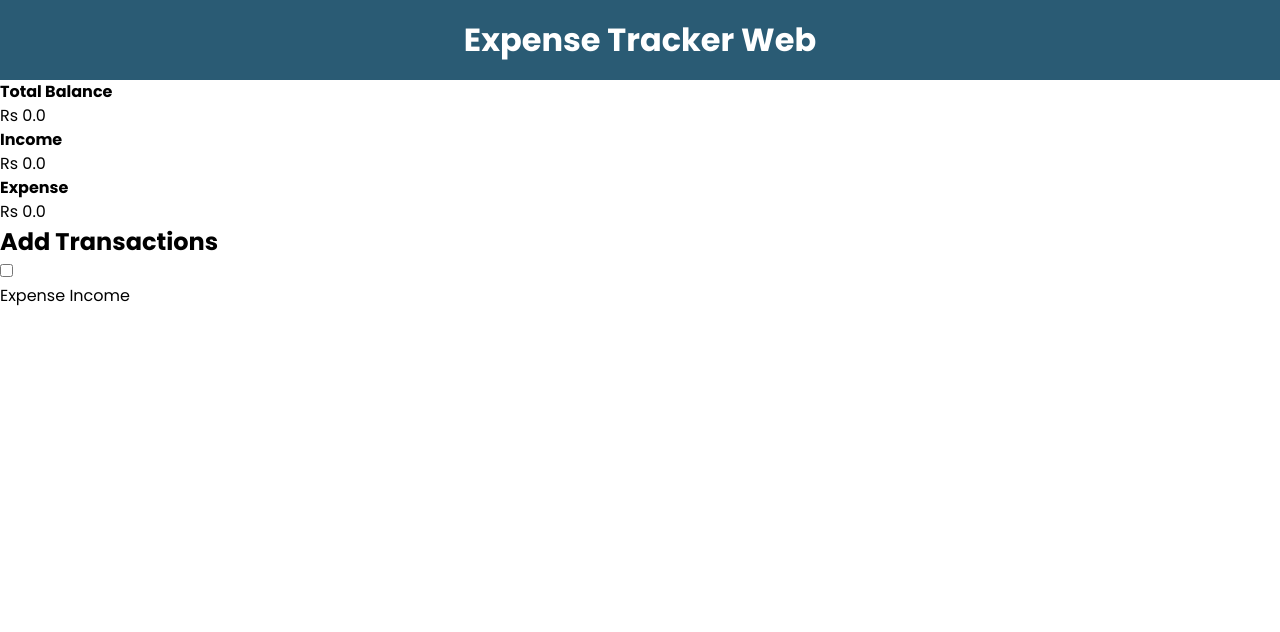
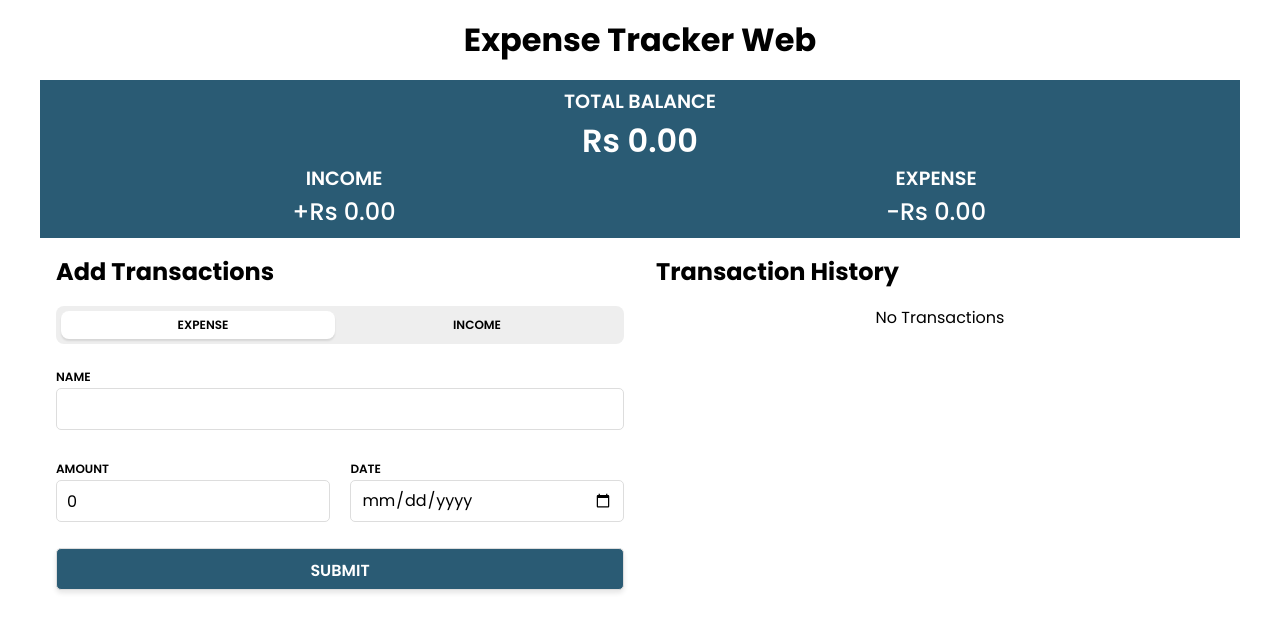
Before and after one commit to haiderali0509/Expense-Tracker-Web, a plain HTML site: page index.html in a window 1280 px wide. Drawn offline with Linux system fonts and the light colour scheme.

Commit message:
Make a functional expense tracker

```diff
--- a/index.html
+++ b/index.html
@@ -9,33 +9,53 @@
   <body>
     <h1>Expense Tracker Web</h1>
     <main>
-      <header>
+      <header id="first">
         <div>
-          <h4>Total Balance</h4>
+          <h5>Total Balance</h5>
           <span id="balance">Rs 0.0</span>
         </div>
         <div>
-          <h4>Income</h4>
+          <h5>Income</h5>
           <span id="income">Rs 0.0</span>
         </div>
         <div>
-          <h4>Expense</h4>
+          <h5>Expense</h5>
           <span id="expense">Rs 0.0</span>
         </div>
       </header>
-      <section>
+      <section id="second">
         <h2>Add Transactions</h2>
         <form id="transactionForm">
-          <label for="type">
-            <input type="checkbox" name="type" id="type" />
-            <div class="options">
-              <span>Expense</span>
-              <span>Income</span>
+            <div>
+                <label for="type">
+                    <input type="checkbox" name="type" id="type" />
+                    <div class="option">
+                        <span>Expense</span>
+                        <span>Income</span>
+                    </div>
+                </label>
             </div>
-          </label>
+            <div>
+                <label for="name">Name</label>
+                <input type="text" name="name" id="name" required>
+            </div>
+            <div>
+                <label for="amount">Amount</label>
+                <input type="number" value="0" min="1" step="1" name="amount" id="amount" required>
+            </div>
+            <div>
+                <label for="date">Date</label>
+                <input type="date" name="date" id="date" required>
+            </div>
+            <button type="submit">Submit</button>
         </form>
       </section>
-      <section></section>
+      <section id="third">
+        <h2>Transaction History</h2>
+        <ul id="transactionList"></ul>
+        <div id="status"></div>
+      </section>
     </main>
+    <script src="script.js"></script>
   </body>
 </html>
--- a/script.js
+++ b/script.js
@@ -0,0 +1,81 @@
+const transactions = JSON.parse(localStorage.getItem("transactions")) || [];
+const formatter = new Intl.NumberFormat("ur-PK", {
+  style: "currency",
+  currency: "PKR",
+  signDisplay: "always",
+});
+const balanceFormatter = new Intl.NumberFormat("ur-PK", {
+  style: "currency",
+  currency: "PKR",
+  signDisplay: "never", // Change signDisplay to "never"
+});
+const list = document.getElementById("transactionList");
+const status = document.getElementById("status");
+const form = document.getElementById("transactionForm");
+form.addEventListener("submit", addTransaction);
+const income = document.getElementById("income");
+const expense = document.getElementById("expense");
+const balance = document.getElementById("balance");
+
+// Update Total
+function updateTotal() {
+  const incomeTotal = transactions
+    .filter((transaction) => transaction.type === "income")
+    .reduce((total, transaction) => total + transaction.amount, 0);
+  const expenseTotal = transactions
+    .filter((transaction) => transaction.type === "expense")
+    .reduce((total, transaction) => total + transaction.amount, 0);
+  const balanceTotal = incomeTotal - expenseTotal;
+  income.textContent = formatter.format(incomeTotal);
+  expense.textContent = formatter.format(expenseTotal * -1);
+  balance.textContent = balanceFormatter.format(balanceTotal);
+}
+
+// Show List
+function renderList() {
+  list.innerHTML = "";
+  if (transactions.length === 0) {
+    status.textContent = "No Transactions";
+    return;
+  }
+  status.textContent = "";
+  transactions.forEach(({ name, amount, date, type }) => {
+    const sign = type === "income" ? 1 : -1;
+    const li = document.createElement("li");
+    li.innerHTML = `
+      <div class="name">
+        <h4>${name}</h4>
+        <p>${new Date(date).toLocaleDateString()}</p>
+      </div>
+      <div class="amount ${type}">
+        <span>${formatter.format(amount * sign)}</span>
+      </div>
+    `;
+    list.appendChild(li);
+  });
+}
+
+// Add Transaction
+function addTransaction(e) {
+  e.preventDefault();
+  const formData = new FormData(this);
+  transactions.push({
+    id: transactions.length + 1,
+    name: formData.get("name"),
+    amount: parseFloat(formData.get("amount")),
+    date: new Date(formData.get("date")),
+    type: "on" === formData.get("type") ? "income" : "expense",
+  });
+  this.reset();
+  saveTransactions();
+  updateTotal();
+  renderList();
+}
+
+function saveTransactions() {
+  transactions.sort((a, b) => new Date(b.date) - new Date(a.date));
+  localStorage.setItem("transactions", JSON.stringify(transactions));
+}
+
+renderList();
+updateTotal();
--- a/style.css
+++ b/style.css
@@ -24,18 +24,168 @@ img, picture, video, canvas, svg {
 }
 input, button, textarea, select {
     font: inherit;
+    width: 100%;
 }
 :root{
     --main-color:#2A5B74;
+    --light-color:#fff;
 
 }
 h1{
     text-align: center;
-    background-color: var(--main-color);
-    color: #fff;
+    /* background-color: var(--main-color); */
+    /* color: var(--light-color); */
     padding: 1rem;
 }
 main{
+    max-width: 1200px;
+    margin: 0 auto;
+    display: flex;
     display: grid;
+    grid-template-areas: "header header"
+                        "form history";
+    grid-template-columns: 1fr 1fr;
+}
+#first{
+    grid-area: header;
+    background-color: var(--main-color);
+    text-align: center;
+    display: flex;
+    flex-wrap: wrap;
+    padding: 0.5rem;
+}
+#first div:first-child{
+    flex-basis: 100%;
+    font-size: 2rem;
+    font-weight: 600;
+    color: var(--light-color);
+}
+#first div:nth-child(n+2){
+    flex-basis: 50%;
+    font-size: 1.5rem;
+    font-weight: 500;
+    color: var(--light-color);
+}
+h5{
+  font-size: 1.2rem;
+  font-weight: 600;
+  text-transform: uppercase;
+}
+#second{
+    grid-area: form;
+    padding: 1rem;
+}
+form{
+    display: flex;
+    flex-wrap: wrap;
+    gap: 1.3rem;
+}
+h2{
+    margin-bottom: 1rem;
+}
+form label {
+  font-size: 0.75rem;
+  font-weight: 600;
+  text-transform: uppercase;
+}
+form div:first-child{
+    flex-basis: 100%;
+}
+input#type{
+    appearance: none;
+    position: absolute;
+}
+input#type:checked ~ .option::before{
+    left: 50%;
+}
+.option{
+    display: flex;
+    justify-content: center;
+    align-items: center;
+    padding: 10px;
+    background: #eee;
+    border-radius: 8px;
+    position: relative;
+}
+.option::before{
+    content: "";
+    background: #fff;
+    position: absolute;
+    top: 5px ;
+    left: 0;
+    transform: translateX(5px);
+    height: calc(100% - 10px);
+    width: calc(50% - 10px);
+    border-radius: inherit;
+    box-shadow: 0 2px 2px rgba(0, 0, 0, 0.1);
+    transition: all 200ms;
+}
+.option span{
+    width: 50%;
+    text-align: center;
+    cursor: pointer;
+    z-index: 2;
+}
+form div:nth-child(2){
+    flex-basis: 100%;
+}
+form input:not(#type), form button{
+    width: 100%;
+    padding: 10px;
+    border: 1px solid #ddd;
+    border-radius: 5px ;
+    margin-bottom: 5px;
+    height: 42px;
+    font-family: "poppins";
+    font-size: 1rem;
+}
+form div:nth-child(n+3){
+    flex-basis: calc(50% - 0.65rem);
+}
+form button{
+    background-color: var(--main-color);
+    color: #fff;
+    font-size: 1rem;
+    text-transform: uppercase;
+    font-weight: 600;
+    box-shadow: 0 3px 5px rgba(0, 0, 0, 0.1);
+    cursor: pointer;
+}
+#third{
+    grid-area: history;
+    padding: 1rem;
 
 }
+ul li{
+    display: flex;
+    align-items: center;
+    justify-content: space-between;
+    padding: 0.5rem;
+}
+ul li:hover{
+    background-color: #eee;
+}
+.name{
+    text-transform: capitalize;
+    font-size: 1.1rem;
+}
+.amount{
+    font-weight: 600;
+}
+.income{
+    color: green;
+}
+.expense{
+    color: red;
+}
+#status{
+    text-align: center;
+}
+@media screen and (max-width:783px) {
+    form{
+        gap: 1rem;
+    }
+    form div:nth-child(n+3){
+    flex-basis: 100%;
+}
+}
```
